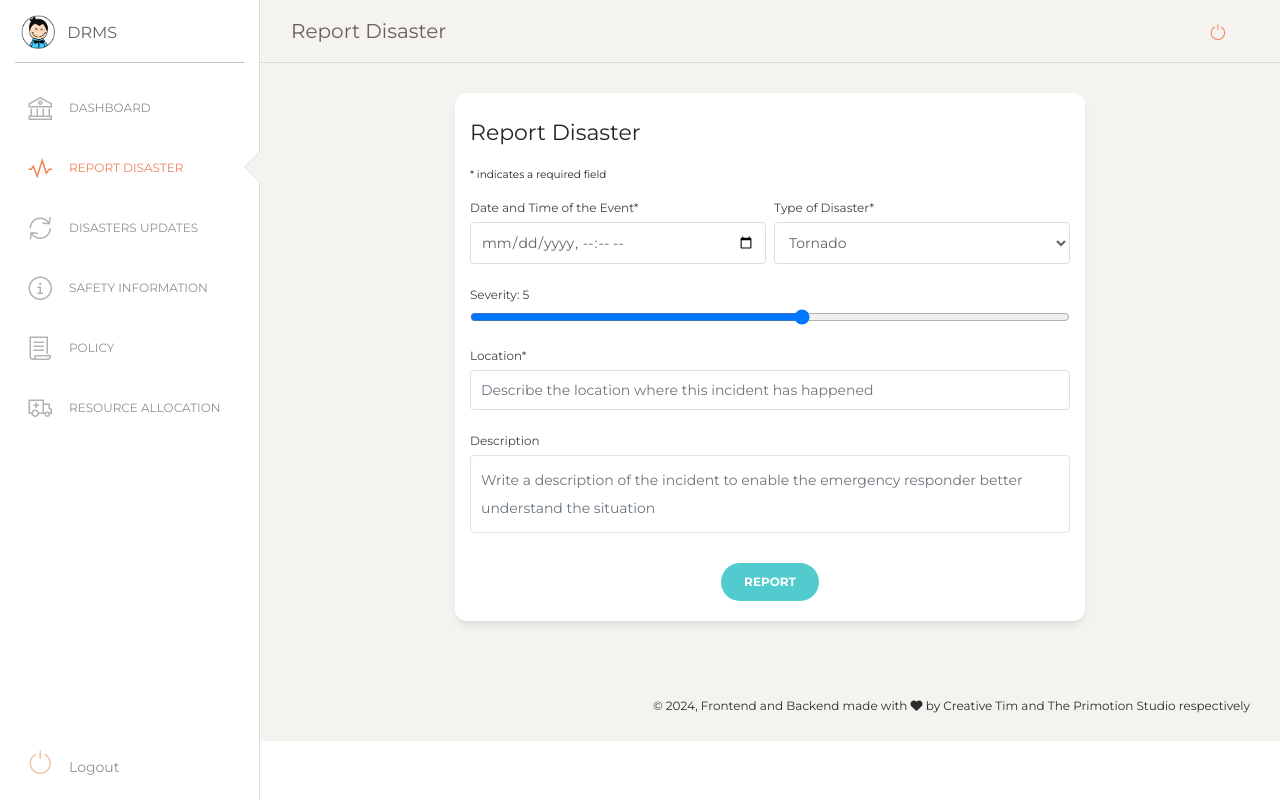
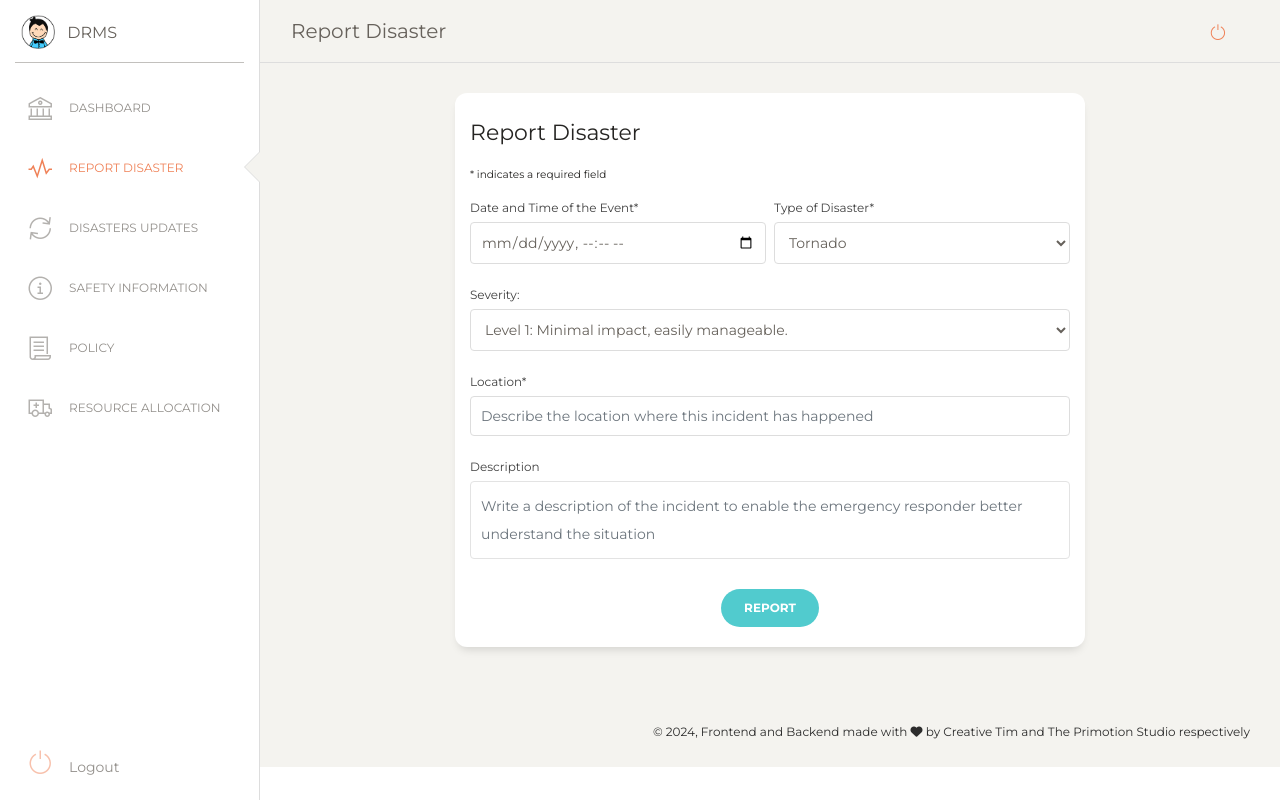
Before and after one commit to PrimotionStudio/disaster-report-management, a PHP site: page /report-disaster in a window 1280 px wide. Run offline with PHP 8.4, Linux system fonts and the light colour scheme; a user stored in the database is signed in; data comes from the database, SQL or seed files in the repository; some libraries are stand-ins or nearby versions.

Commit message:
"Replaced range input for severity with a select dropdown featuring categorized options"

```diff
--- a/report-disaster.php
+++ b/report-disaster.php
@@ -69,8 +69,28 @@ require_once "func/report-disaster.php";
                 <div class="row">
                   <div class="col-12">
                     <div class="form-group">
-                      <label>Severity: <span id="value">5</span></label>
-                      <input type="range" id="severity" name="severity" class="form-control-range" min="1" max="10">
+                      <label>Severity:</label>
+                      <select name="severity" class="form-control">
+                        <optgroup label='Low'>
+                          <option value="1">Level 1: Minimal impact, easily manageable.</option>
+                          <option value="2">Level 2: Minor impact, requires limited resources.</option>
+                          <option value='3'>Level 3: Moderate impact, manageable with some effort.</option>
+                        </optgroup>
+                        <optgroup label='Medium'>
+                          <option value="4">Level 4: Significant impact, requires substantial resources.</option>
+                          <option value="5">Level 5: Major impact, affecting a large area or population.</option>
+                          <option value="6">Level 6: Severe impact, causing widespread disruption.</option>
+                        </optgroup>
+                        <optgroup label='High'>
+                          <option value="7">Level 7: Critical impact, posing a significant threat.</option>
+                          <option value="8">Level 8: Catastrophic impact, causing widespread devastation.</option>
+                          <option value="9">Level 9: Emergency impact, requiring immediate response to prevent further loss.</option>
+                        </optgroup>
+                        <optgroup label='Catastrophic'>
+                          <option value="10">Level 10: Extreme impact, causing widespread destruction and loss of life.</option>
+                        </optgroup>
+                      </select>
+                      <!-- <input type="range" id="severity" name="severity" class="form-control-range" min="1" max="10"> -->
                     </div>
                   </div>
                 </div>
@@ -106,11 +126,6 @@ require_once "func/report-disaster.php";
     ?>
   </div>
 </div>
-<script>
-  document.getElementById('severity').addEventListener('input', function() {
-    document.getElementById('value').textContent = this.value;
-  });
-</script>
 <?php
 include_once "included/scripts.php";
 ?>
```
